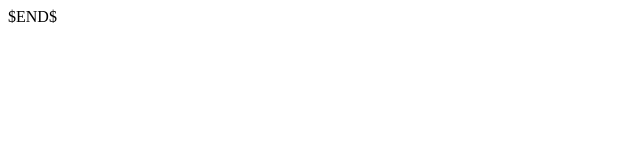
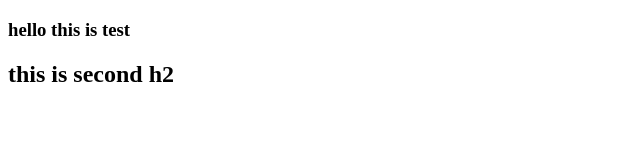
Before and after one commit to ingibitors/test, a plain HTML site: page index.html in a window 1280 px wide. Shown: the whole page, without its empty margins (0-640 px from the left). Drawn offline with Linux system fonts and the light colour scheme.

Commit message:
'second'

```diff
--- a/index.html
+++ b/index.html
@@ -2,9 +2,10 @@
 <html lang="en">
 <head>
     <meta charset="UTF-8">
-    <title>$Title$</title>
+    <title>Title</title>
 </head>
 <body>
-$END$
+<h3>hello this is test</h3>
+<h2>this is second h2</h2>
 </body>
 </html>
```
